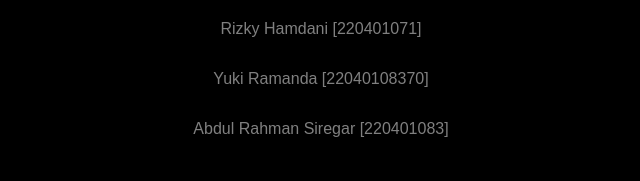
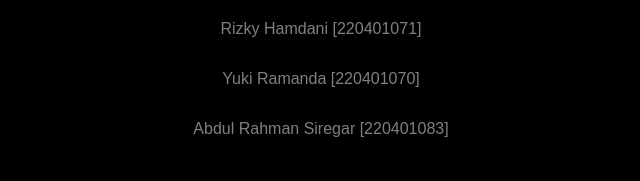
Before and after one commit to michaelfitra/TugasAIK, a plain HTML site: page index.html in a window 1280 px wide. Shown: the part 234-415 px from the top of the page, 319-959 px from the left. Drawn offline with Linux system fonts and the light colour scheme.

Commit message:
Update index.html

```diff
--- a/index.html
+++ b/index.html
@@ -45,7 +45,7 @@
     <div class="h"><p>Haditia Deka Pratama [220401069]</p></div>
     <div class="h"><p>Indah Theresia [220401062]</p></div>
     <div class="h"><p>Rizky Hamdani [220401071]</p></div>
-    <div class="h"><p>Yuki Ramanda [22040108370]</p></div>
+    <div class="h"><p>Yuki Ramanda [220401070]</p></div>
     <div class="h"><p>Abdul Rahman Siregar [220401083]</p></div>
     <div class="tombol">
         <iframe width="560" height="315" src="https://www.youtube.com/embed/GtL1huin9EE" title="YouTube video player" frameborder="0" allow="accelerometer; autoplay; clipboard-write; encrypted-media; gyroscope; picture-in-picture; web-share" allowfullscreen></iframe>
```
